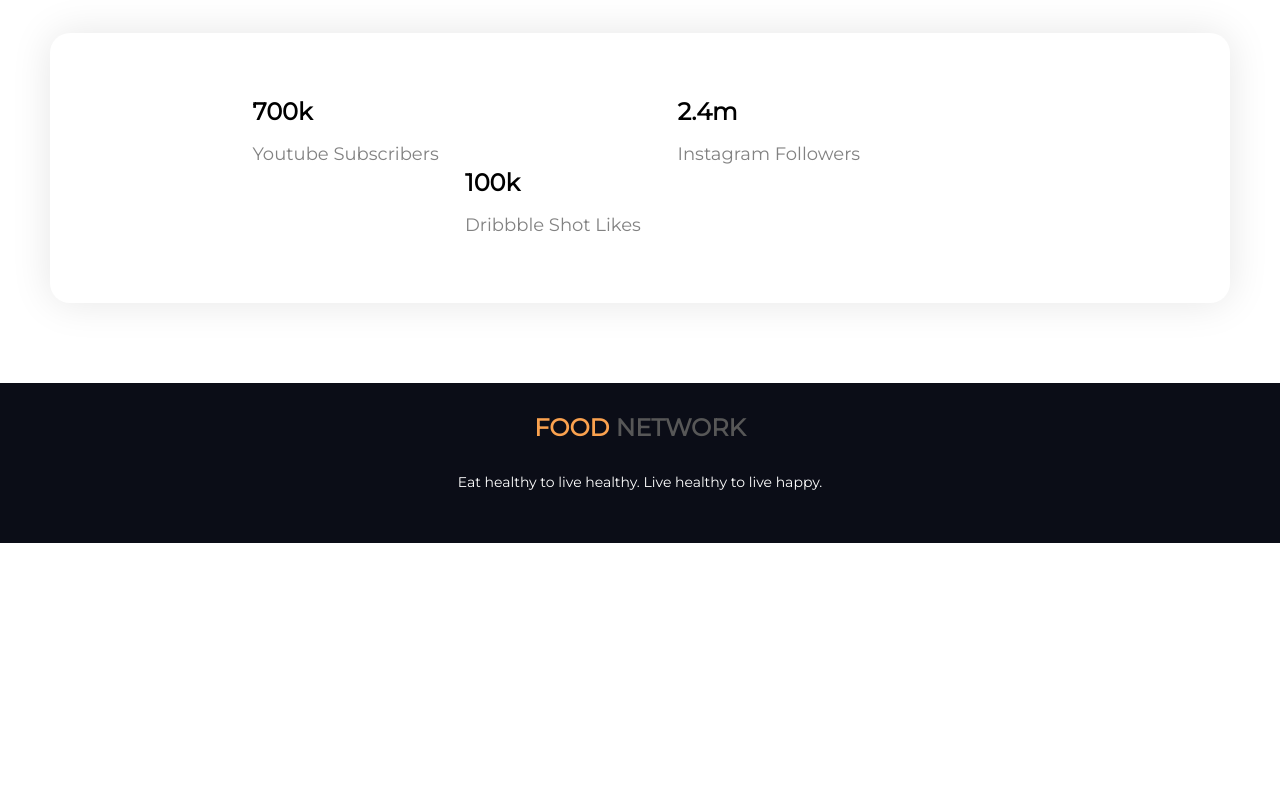
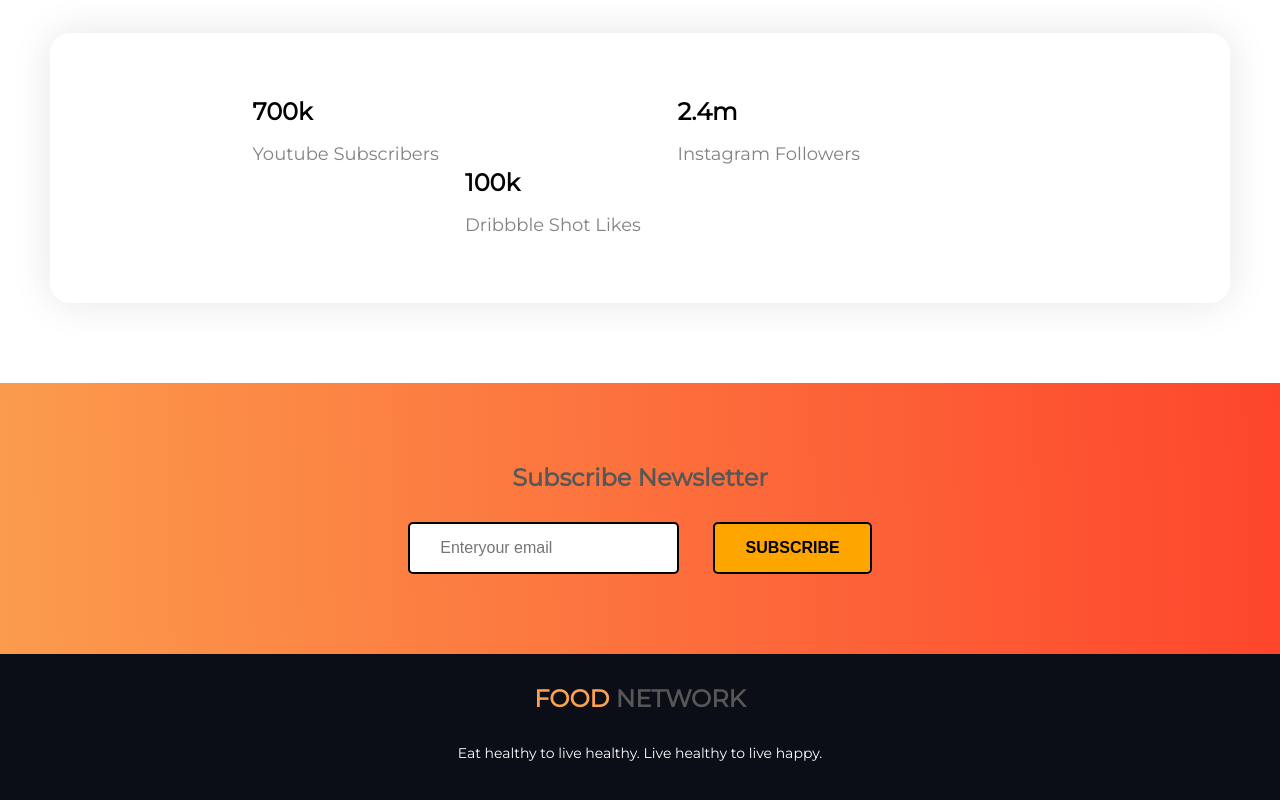
Before and after one commit to tahidul1/food-network, a plain HTML site: page index.html in a window 1280 px wide. Shown: the part 2283-3083 px from the top of the page. Before the commit the page ends 2826 px from the top, so only its background shows below. Drawn offline with Linux system fonts and the light colour scheme.

Commit message:
created newsletter area

```diff
--- a/index.html
+++ b/index.html
@@ -123,6 +123,19 @@
         </div>
     </section>
 
+    <!-- newsletter area -->
+    <section class="newsletter">
+        <div class="newslwtter-wrapper">
+            <div class="section-heading">
+                <h1>Subscribe Newsletter</h1>
+            </div>
+            <form action="" class="newsletter-form">
+                <input type="email" name="email" placeholder="Enteryour email">
+                <button type="button">SUBSCRIBE</button>
+            </form>
+        </div>
+    </section>
+
     <!-- footer area -->
     <section class="footer-area">
         <h1><span class="color-text">FOOD</span> NETWORK</h1>
--- a/style.css
+++ b/style.css
@@ -230,6 +230,37 @@
     margin-bottom: 15px;
 }
 
+/* newsletter area css */
+.newsletter {
+    padding: 80px 0;
+    background: linear-gradient(
+88.33deg
+, #FBA24F -7.64%, #FF1E1E 145.94%);
+}
+
+
+.newsletter-form {
+    max-width: 700px;
+    text-align: center;
+    margin: 30px auto 0;
+}
+
+.newsletter-form input,
+.newsletter-form button {
+    font-size: 16px;
+    padding: 15px 30px;
+    border: 2px solid #000;
+    border-radius: 5px;
+    margin: 0 15px;
+}
+
+.newsletter-form button {
+    font-weight: 700;
+    background-color: orange;
+    cursor: pointer;
+}
+
+
 /* footer area css */
 .footer-area {
     background: #0B0D17;
```
